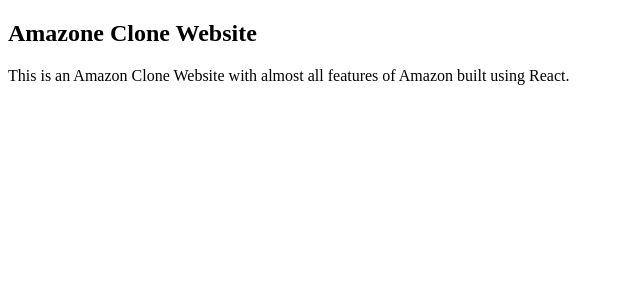
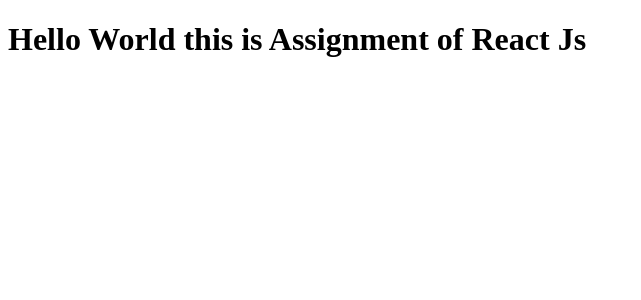
Before and after one commit to Narc2020/ReactDOM.render-React-Basic-CSS-styling-Component-functions-execution-understa-...---Post-Class---, a React app: page / in a window 1280 px wide. Shown: the top 300 px of the page, without its empty margins (0-641 px from the left). Built offline with nearby package versions, Linux system fonts and the light colour scheme.

Commit message:
Update App.js

```diff
--- a/src/components/App.js
+++ b/src/components/App.js
@@ -2,12 +2,8 @@
 
 const App = () => {
   return (
-    <div id="main">
-      <h2 data-ns-test="project-name">Amazone Clone Website</h2>
-      <p data-ns-test="project-description">
-        This is an Amazon Clone Website with almost all features of Amazon built
-        using React.
-      </p>
+    <div className="App">
+      <h1>Hello World this is Assignment of React Js</h1>
     </div>
   );
 };
```
